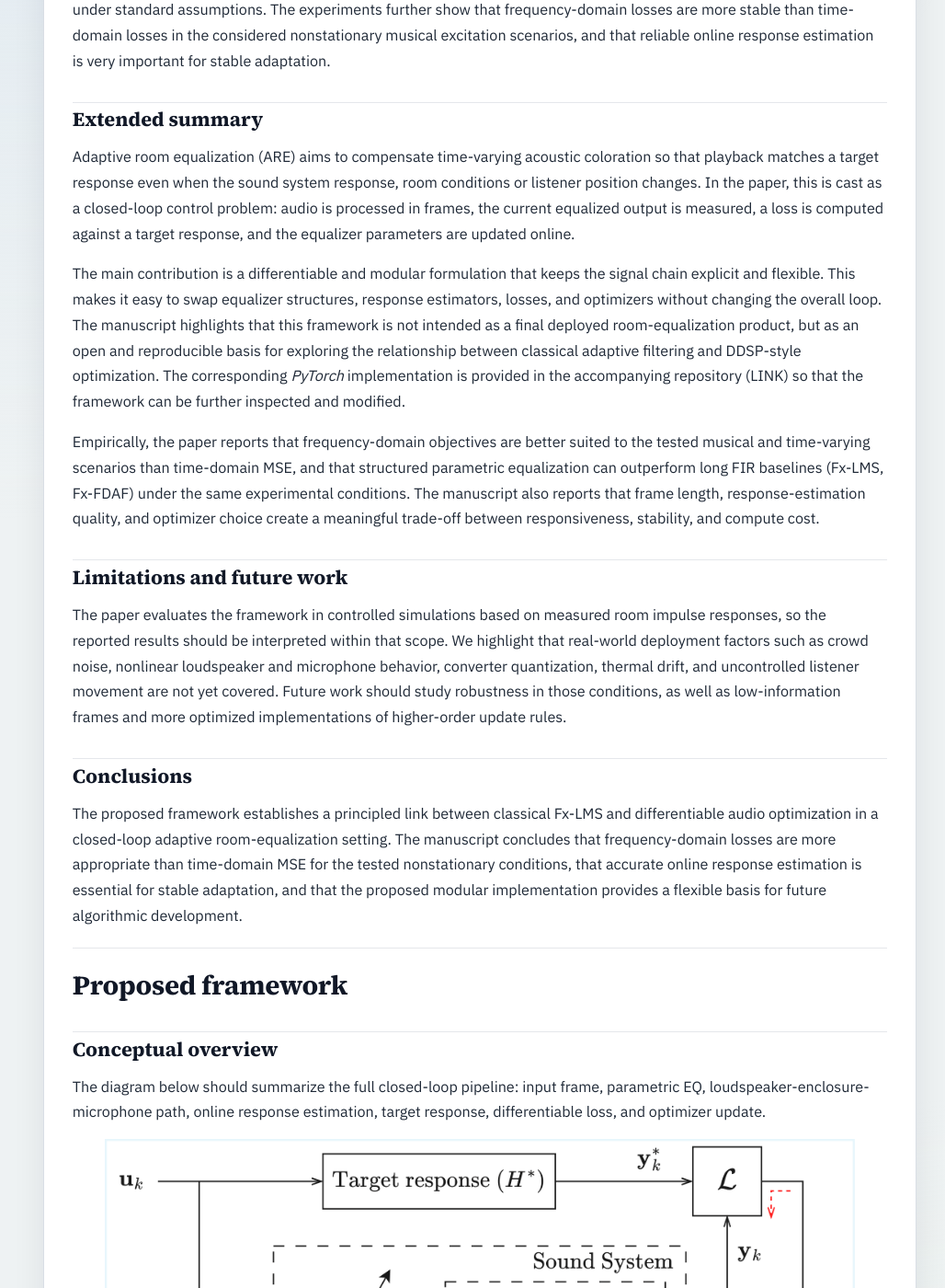
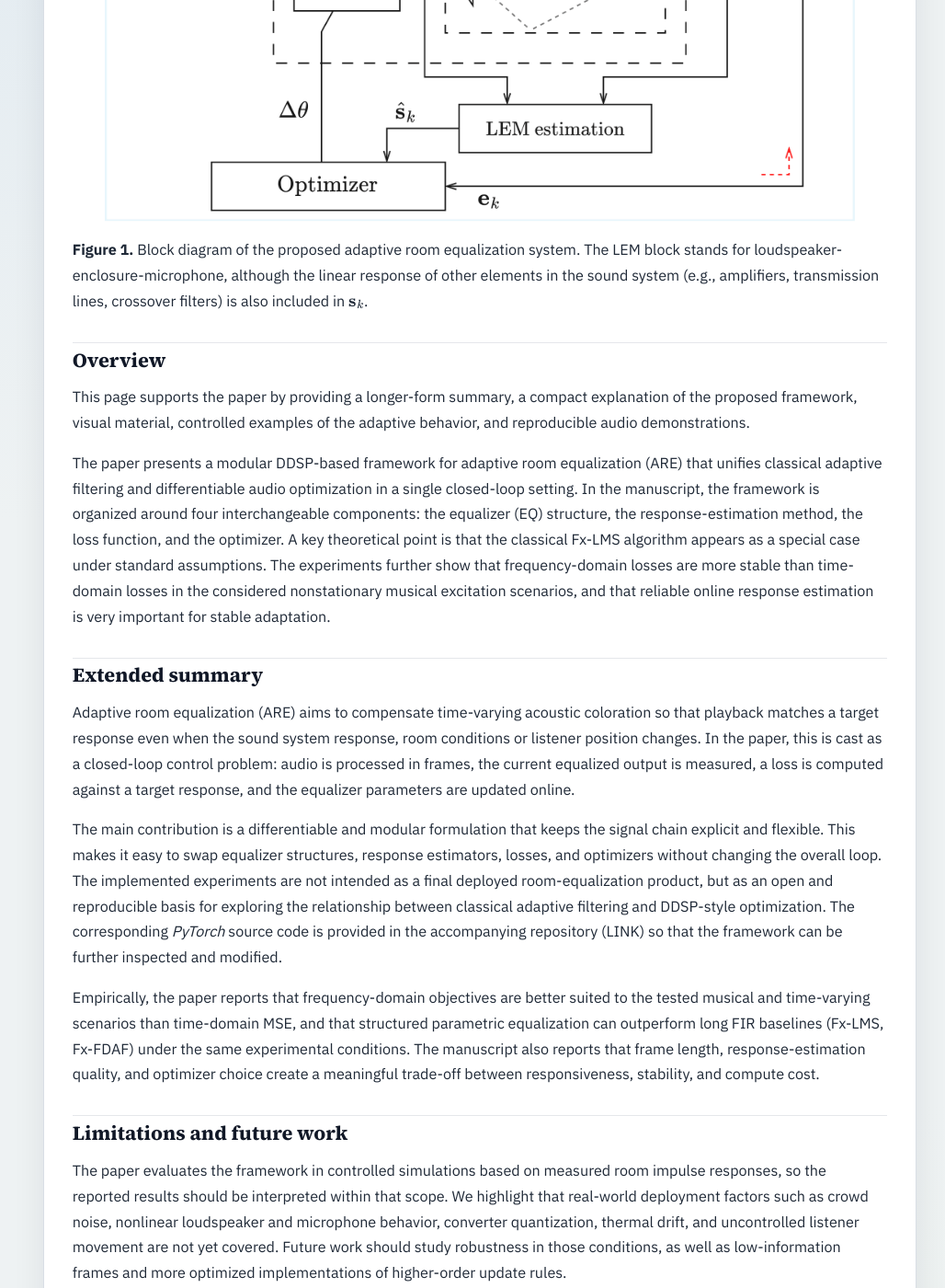
Before and after one commit to fermarcosmac/fermarcosmac.github.io, a Jekyll site: the page built from DDSP-adaptive_EQ-26/index.md, in a window 1280 px wide and 1400 px high, scrolled down 615 px. Shown: the whole window at 92% size, without its empty margins (118-1146 px from the left). Built offline with Jekyll 4.4.1, drawn with Linux system fonts in a browser that asks for light colours; our own code applies the rules of GitHub Pages for plain Markdown files; some of the changed text lies outside the part shown.

Commit message:
Moved framework diagram to top of the page

```diff
--- a/DDSP-adaptive_EQ-26/index.md
+++ b/DDSP-adaptive_EQ-26/index.md
@@ -12,6 +12,13 @@ layout: default
 
 ---
 
+<!-- Framework block diagram -->
+<p align="center">
+  <img src="assets/figs/Adaptive_EQ_schematic.png" alt="Proposed adaptive room equalization framework" width="92%">
+</p>
+
+**Figure 1.** Block diagram of the proposed adaptive room equalization system. The LEM block stands for loudspeaker-enclosure-microphone, although the linear response of other elements in the sound system (e.g., amplifiers, transmission lines, crossover filters) is also included in $\mathbf{s}_k$.
+
 ## Overview
 
 This page supports the paper by providing a longer-form summary, a compact explanation of the proposed framework, visual material, controlled examples of the adaptive behavior, and reproducible audio demonstrations.
@@ -23,7 +30,7 @@ The paper presents a modular DDSP-based framework for adaptive room equalization
 
 Adaptive room equalization (ARE) aims to compensate time-varying acoustic coloration so that playback matches a target response even when the sound system response, room conditions or listener position changes. In the paper, this is cast as a closed-loop control problem: audio is processed in frames, the current equalized output is measured, a loss is computed against a target response, and the equalizer parameters are updated online.
 
-The main contribution is a differentiable and modular formulation that keeps the signal chain explicit and flexible. This makes it easy to swap equalizer structures, response estimators, losses, and optimizers without changing the overall loop. The manuscript highlights that this framework is not intended as a final deployed room-equalization product, but as an open and reproducible basis for exploring the relationship between classical adaptive filtering and DDSP-style optimization. The corresponding *PyTorch* implementation is provided in the accompanying repository (LINK) so that the framework can be further inspected and modified.
+The main contribution is a differentiable and modular formulation that keeps the signal chain explicit and flexible. This makes it easy to swap equalizer structures, response estimators, losses, and optimizers without changing the overall loop. The implemented experiments are not intended as a final deployed room-equalization product, but as an open and reproducible basis for exploring the relationship between classical adaptive filtering and DDSP-style optimization. The corresponding *PyTorch* source code is provided in the accompanying repository (LINK) so that the framework can be further inspected and modified.
 
 Empirically, the paper reports that frequency-domain objectives are better suited to the tested musical and time-varying scenarios than time-domain MSE, and that structured parametric equalization can outperform long FIR baselines (Fx-LMS, Fx-FDAF) under the same experimental conditions. The manuscript also reports that frame length, response-estimation quality, and optimizer choice create a meaningful trade-off between responsiveness, stability, and compute cost.
 
@@ -45,13 +52,6 @@ The proposed framework establishes a principled link between classical Fx-LMS an
 
 The diagram below should summarize the full closed-loop pipeline: input frame, parametric EQ, loudspeaker-enclosure-microphone path, online response estimation, target response, differentiable loss, and optimizer update.
 
-<!-- Replace with your schematic figure -->
-<p align="center">
-  <img src="assets/figs/Adaptive_EQ_schematic.png" alt="Proposed adaptive room equalization framework" width="92%">
-</p>
-
-**Figure 1.** Block diagram of the proposed adaptive room equalization system. The LEM block stands for loudspeaker-enclosure-microphone, although the linear response of other elements in the sound system (e.g., amplifiers, transmission lines, crossover filters) is also included in $\mathbf{s}_k$.
-
 The manuscript frames ARE as a frame-wise closed-loop controller. The input signal is segmented into non-overlapping frames, passed through a parametric equalizer, propagated through the room/system response, measured, compared to a target response, and used to update the equalizer parameters once per frame. The paper also emphasizes the frame-length trade-off between update rate and spectral resolution, with 8192 samples chosen as the best compromise in the ablation study.
 
 ## Notation
```
